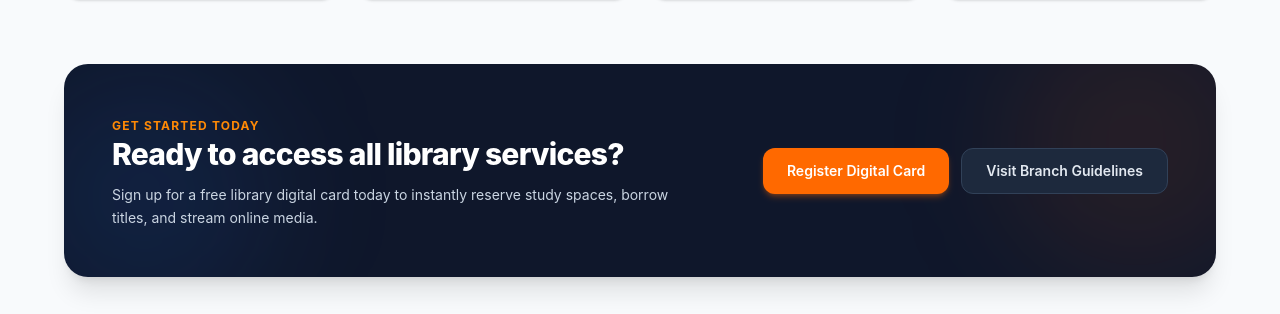
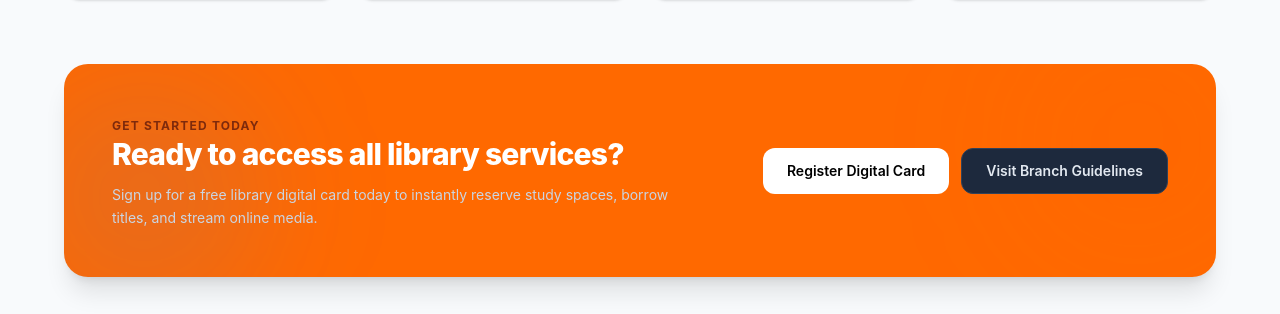
Before and after one commit to system-Barinda/LIBRA, a React (Vite) app: page /service in a window 1280 px wide. Shown: the part 1645-1959 px from the top of the page. Built offline with nearby package versions, Linux system fonts and the light colour scheme.

Commit message:
chore:updated one

```diff
--- a/src/pages/ServicesPage.tsx
+++ b/src/pages/ServicesPage.tsx
@@ -340,9 +340,9 @@ export const ServicesPage: React.FC = () => {
         </section>
 
         {/* BOTTOM MEMBERSHIP CTA BANNER */}
-        <section className="bg-slate-900 text-white rounded-3xl p-8 sm:p-12 relative overflow-hidden flex flex-col md:flex-row items-center justify-between gap-8 shadow-xl">
+        <section className="bg-orange-500 text-white rounded-3xl p-8 sm:p-12 relative overflow-hidden flex flex-col md:flex-row items-center justify-between gap-8 shadow-xl">
           <div className="space-y-3 max-w-xl text-center md:text-left z-10">
-            <span className="text-xs font-bold text-orange-400 uppercase tracking-widest">
+            <span className="text-xs font-bold text-orange-900 uppercase tracking-widest">
               Get Started Today
             </span>
             <h2 className="text-2xl sm:text-3xl font-extrabold tracking-tight">
@@ -355,7 +355,7 @@ export const ServicesPage: React.FC = () => {
           </div>
 
           <div className="flex flex-col sm:flex-row gap-3 z-10 w-full md:w-auto">
-            <button className="px-6 py-3 bg-orange-500 hover:bg-orange-600 text-white text-xs sm:text-sm font-semibold rounded-xl transition shadow-md shadow-orange-500/30 text-center">
+            <button className="px-6 py-3 bg-white hover:bg-gray-200 text-black text-xs sm:text-sm font-semibold rounded-xl transition shadow-md shadow-orange-500/30 text-center">
               Register Digital Card
             </button>
             <button className="px-6 py-3 bg-slate-800 hover:bg-slate-700 text-slate-200 text-xs sm:text-sm font-semibold rounded-xl transition text-center border border-slate-700">
```
